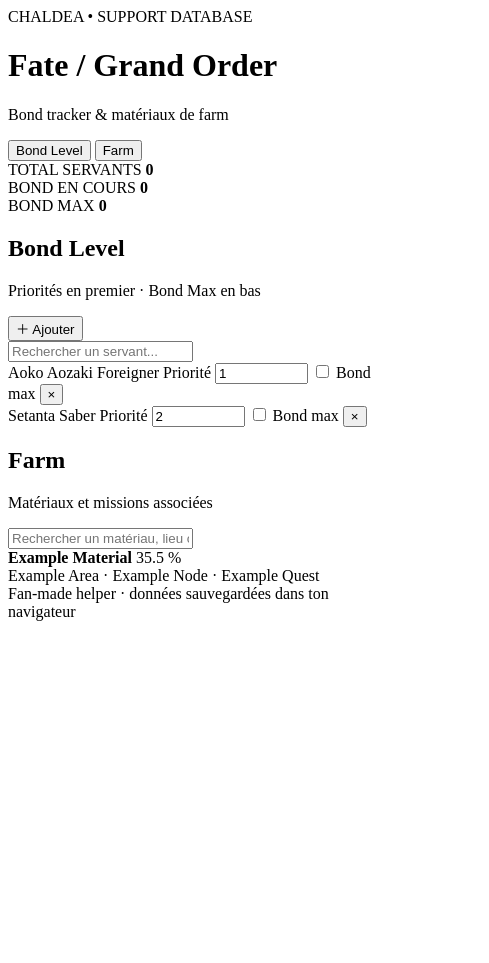
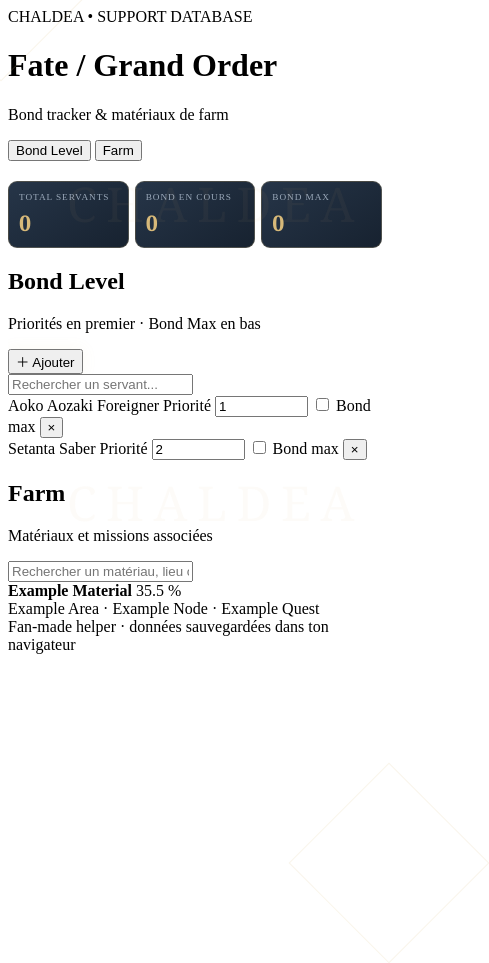
Before and after one commit to XWR3NCHX/Fgo, a plain HTML site: page fgo.html in a window 390 px wide. Shown: the whole page, 489 px wide, since content can reach past the window. Before the commit the page ends 844 px from the top, so only its background shows below. Drawn offline with Linux system fonts and the light colour scheme.

Commit message:
Add CHALDEA UI styles to fgo.css

```diff
--- a/fgo.css
+++ b/fgo.css
@@ -88,6 +88,157 @@
     </form>
   </dialog>
 
+/* ===== CHALDEA UI ===== */
+
+.hero {
+  position: relative;
+  overflow: hidden;
+  background:
+    linear-gradient(180deg, #101925, #172638 70%, transparent);
+}
+
+.hero::before,
+.hero::after {
+  content: "";
+  position: absolute;
+  width: 140px;
+  height: 140px;
+  border: 1px solid rgba(215, 185, 121, .15);
+  transform: rotate(45deg);
+  pointer-events: none;
+}
+
+.hero::before {
+  top: -90px;
+  left: -70px;
+}
+
+.hero::after {
+  bottom: -90px;
+  right: -70px;
+}
+
+.panel {
+  position: relative;
+  overflow: hidden;
+}
+
+.panel::before {
+  content: "CHALDEA";
+  position: absolute;
+  top: 10px;
+  right: 18px;
+  color: rgba(215, 185, 121, .05);
+  font-size: 3rem;
+  font-family: Georgia, serif;
+  letter-spacing: .2em;
+  pointer-events: none;
+}
+
+/* Compteur */
+
+.bond-stats {
+  display: grid;
+  grid-template-columns: repeat(3, 1fr);
+  gap: 10px;
+  margin: 20px 0;
+}
+
+.stat-card {
+  background: linear-gradient(145deg, #263548, #172230);
+  border: 1px solid rgba(215, 185, 121, .25);
+  padding: 14px;
+  border-radius: 9px;
+  display: flex;
+  flex-direction: column;
+  gap: 6px;
+}
+
+.stat-label {
+  font-size: .68rem;
+  letter-spacing: .1em;
+  color: #9aa8b9;
+}
+
+.stat-card strong {
+  font-size: 1.7rem;
+  color: #d7b979;
+  font-family: Georgia, serif;
+}
+
+/* Classes */
+
+.class-tag {
+  display: inline-flex;
+  align-items: center;
+  gap: 6px;
+}
+
+.class-symbol {
+  font-size: 1rem;
+  color: #d7b979;
+}
+
+/* Priorités */
+
+.priority-indicator {
+  color: #d7b979;
+  border: 1px solid rgba(215, 185, 121, .4);
+  background: rgba(215, 185, 121, .08);
+  border-radius: 6px;
+  padding: 5px 8px;
+  font-size: .8rem;
+  min-width: 40px;
+  text-align: center;
+}
+
+.servant.done {
+  border-color: #344253;
+  filter: saturate(.65);
+}
+
+/* Finition */
+
+.servant {
+  transition: border-color .2s, background .2s;
+}
+
+.servant:hover {
+  border-color: rgba(215, 185, 121, .5);
+  background: #263447;
+}
+
+.primary {
+  box-shadow: 0 0 15px rgba(215, 185, 121, .08);
+}
+
+.primary:hover {
+  box-shadow: 0 0 18px rgba(215, 185, 121, .2);
+}
+
+.small-btn:hover {
+  border-color: #d7b979;
+  color: #d7b979;
+}
+
+@media(max-width: 600px) {
+  .bond-stats {
+    gap: 6px;
+  }
+
+  .stat-card {
+    padding: 10px;
+  }
+
+  .stat-label {
+    font-size: .58rem;
+  }
+
+  .stat-card strong {
+    font-size: 1.35rem;
+  }
+}
+
   <footer>
     Fan-made helper · données sauvegardées dans ton navigateur
   </footer>
```
